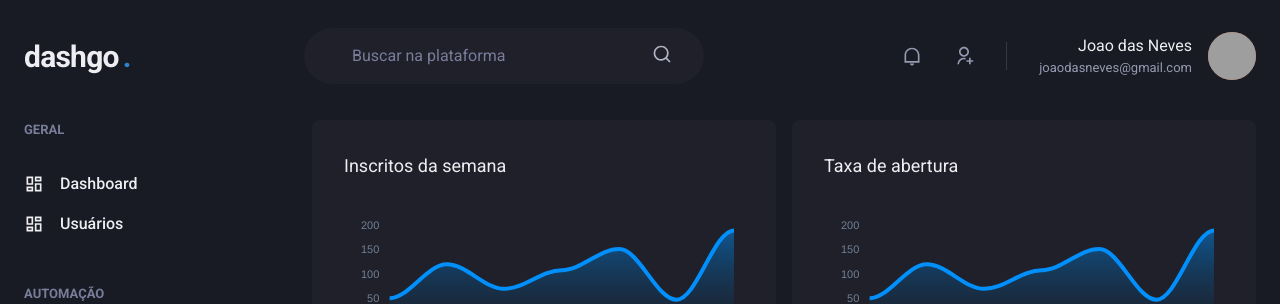
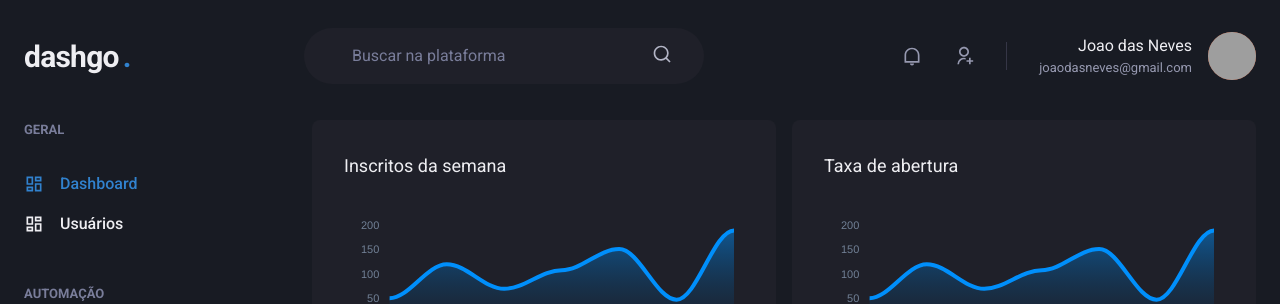
Before and after one commit to mancinilucas/next-dashgo, a Next.js app: page /dashboard in a window 1280 px wide. Shown: the top 304 px of the page. Built offline with nearby package versions, Linux system fonts and the light colour scheme; grey boxes are pictures that could not be loaded.

Commit message:
cor de menu ativo

```diff
--- /dev/null
+++ b/src/components/ActiveLink.tsx
@@ -0,0 +1,30 @@
+import Link, { LinkProps} from "next/link";
+import { useRouter } from "next/router";
+import { cloneElement, ReactElement } from "react";
+
+interface ActiveLinkProps extends LinkProps {
+  children: ReactElement
+  shouldMatchExactHref?: boolean;
+}
+
+export function ActiveLink({ children, shouldMatchExactHref = false,  ...rest }: ActiveLinkProps){
+  const { asPath } = useRouter()
+
+  let isActive = false;
+
+  if(shouldMatchExactHref && (asPath === rest.href || asPath === rest.as)){
+    isActive = true;
+  }
+
+  if(!shouldMatchExactHref && (asPath.startsWith(String(rest.href))|| asPath.startsWith(String(rest.as)))){
+    isActive = true;
+  }
+
+  return(
+    <Link {...rest}>
+      {cloneElement(children,{
+        color: isActive ? 'blue.500' : 'gray.50'
+      })}
+    </Link>
+  )
+}
--- a/src/components/SideBar/NavLink.tsx
+++ b/src/components/SideBar/NavLink.tsx
@@ -1,16 +1,21 @@
-import { Icon, Link, Text, LinkProps as ChakraInputProps } from "@chakra-ui/react";
+import { Icon, Link as ChakraLink, Text, LinkProps as ChakraInputProps } from "@chakra-ui/react";
 import { ElementType } from "react";
+import { ActiveLink } from "../ActiveLink";
 
 interface NavLinkProps extends ChakraInputProps{
   icon: ElementType;
   children: string;
+  href: string;
 }
 
-export function NavLink({ icon, children, ...rest }: NavLinkProps){
+export function NavLink({ icon, children, href, ...rest }: NavLinkProps){
   return(
-    <Link display="flex" alignItems="center" {...rest}>
-      <Icon as={icon} fontSize="20"/>
-      <Text ml="4" fontWeight="medium">{children}</Text>
-    </Link>
+    <ActiveLink href={href} passHref>
+      <ChakraLink display="flex" alignItems="center" {...rest}>
+        <Icon as={icon} fontSize="20"/>
+        <Text ml="4" fontWeight="medium">{children}</Text>
+      </ChakraLink>
+    </ActiveLink>
+
   )
 }
--- a/src/components/SideBar/SidebarNav.tsx
+++ b/src/components/SideBar/SidebarNav.tsx
@@ -7,12 +7,12 @@ export function SidebarNav(){
   return(
     <Stack spacing="12" align="flex-start">
       <NavSection title="GERAL">
-        <NavLink icon={RiDashboardLine}>Dashboard</NavLink>
-        <NavLink icon={RiDashboardLine}>Usuários</NavLink>
+        <NavLink icon={RiDashboardLine} href="/dashboard">Dashboard</NavLink>
+        <NavLink icon={RiDashboardLine} href="/users">Usuários</NavLink>
       </NavSection>
       <NavSection title="AUTOMAÇÃO">
-        <NavLink icon={RiInputMethodLine}>Formulários</NavLink>
-        <NavLink icon={RiGitMergeLine}>Automação</NavLink>
+        <NavLink icon={RiInputMethodLine} href="/forms">Formulários</NavLink>
+        <NavLink icon={RiGitMergeLine} href="/automation">Automação</NavLink>
       </NavSection>
     </Stack>
   )
--- a/src/pages/users/create.tsx
+++ b/src/pages/users/create.tsx
@@ -1,4 +1,5 @@
 import { Box, Button, Divider, Flex, Heading, HStack, SimpleGrid, VStack } from "@chakra-ui/react";
+import Link from "next/link";
 import { Input } from "../../components/Form/Input"
 import { Header } from "../../components/Header/index";
 import { Sidebar } from "../../components/SideBar";
@@ -31,7 +32,9 @@ export default function CreateUser(){
 
           <Flex mt="8" justify="flex-end">
             <HStack spacing="4">
-              <Button colorScheme="whiteAlpha">Cancelar</Button>
+              <Link href="/users" passHref>
+                <Button colorScheme="whiteAlpha">Cancelar</Button>
+              </Link>
               <Button colorScheme="blue">Salvar</Button>
             </HStack>
           </Flex>
--- a/src/pages/users/index.tsx
+++ b/src/pages/users/index.tsx
@@ -1,4 +1,5 @@
 import { Box, Button, Checkbox, Flex, Heading, Icon, Table, Tbody, Td, Th, Thead, Tr, Text, useBreakpointValue } from "@chakra-ui/react";
+import Link from "next/link";
 import { RiAddLine, RiPencilLine } from "react-icons/ri";
 
 import { Header } from "../../components/Header";
@@ -24,6 +25,7 @@ export default function UserList(){
           <Flex mb="8" justify="space-between" align="center">
             <Heading size="lg" fontWeight="normal">Usuários</Heading>
 
+            <Link href="/users/create" passHref>
               <Button
                 as="a"
                 size="sm"
@@ -33,6 +35,8 @@ export default function UserList(){
               >
                 Criar novo
               </Button>
+            </Link>
+
           </Flex>
 
           <Table colorScheme="whiteAlpha">
@@ -43,7 +47,7 @@ export default function UserList(){
                 </Th>
                 <Th>Usuário</Th>
                 { isWideVersion && <Th>Data de cadastro</Th> }
-
+                { isWideVersion && <Th></Th> }
               </Tr>
             </Thead>
             <Tbody>
--- a/src/styles/theme.ts
+++ b/src/styles/theme.ts
@@ -15,6 +15,9 @@ export const theme = extendTheme({
       "200": "#B3B5C6",
       "100": "#D1D2DC",
       "50": "#EEEEF2",
+    },
+    blue:{
+      "500": "#3182CE",
     }
   },
   fonts:{
@@ -26,6 +29,7 @@ export const theme = extendTheme({
       body: {
         bg: 'gray.900',
         color: 'gray.50',
+
       }
     }
   }
```
Lines whose indentation alone changed are shown as unchanged.
